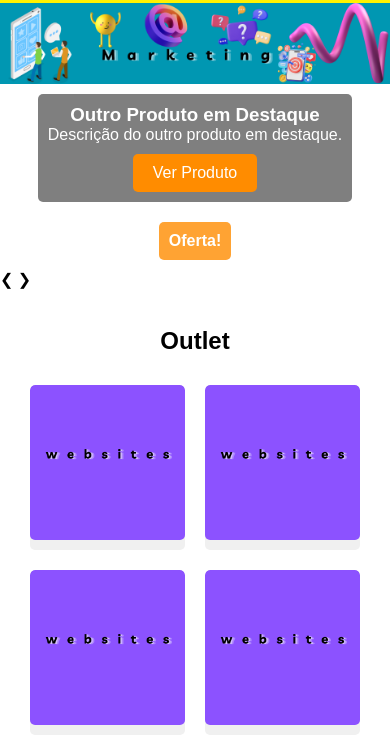
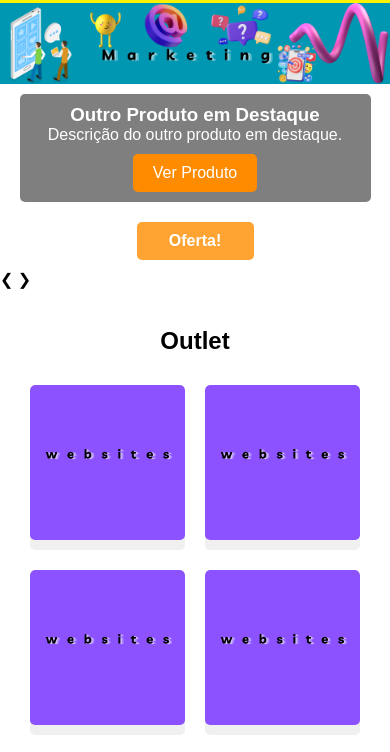
Before and after one commit to delvindhost/extradinternet, a plain HTML site: page index.html in a window 390 px wide. Shown: the part 63-815 px from the top of the page. Drawn offline with Linux system fonts and the light colour scheme.

Commit message:
atualizar

```diff
--- a/css/styles.css
+++ b/css/styles.css
@@ -665,3 +665,17 @@ footer p {
         gap: 10px; /* Espaçamento entre os itens */
     }
 }
+/* Estilos para dispositivos móveis */
+@media (max-width: 768px) {
+    .descricao-oferta {
+        width: 90%;
+        margin: 10px auto;
+        text-align: center;
+    }
+
+    .alerta-oferta {
+        width: 30%;
+        margin: 10px auto;
+        text-align: center;
+    }
+}
```
